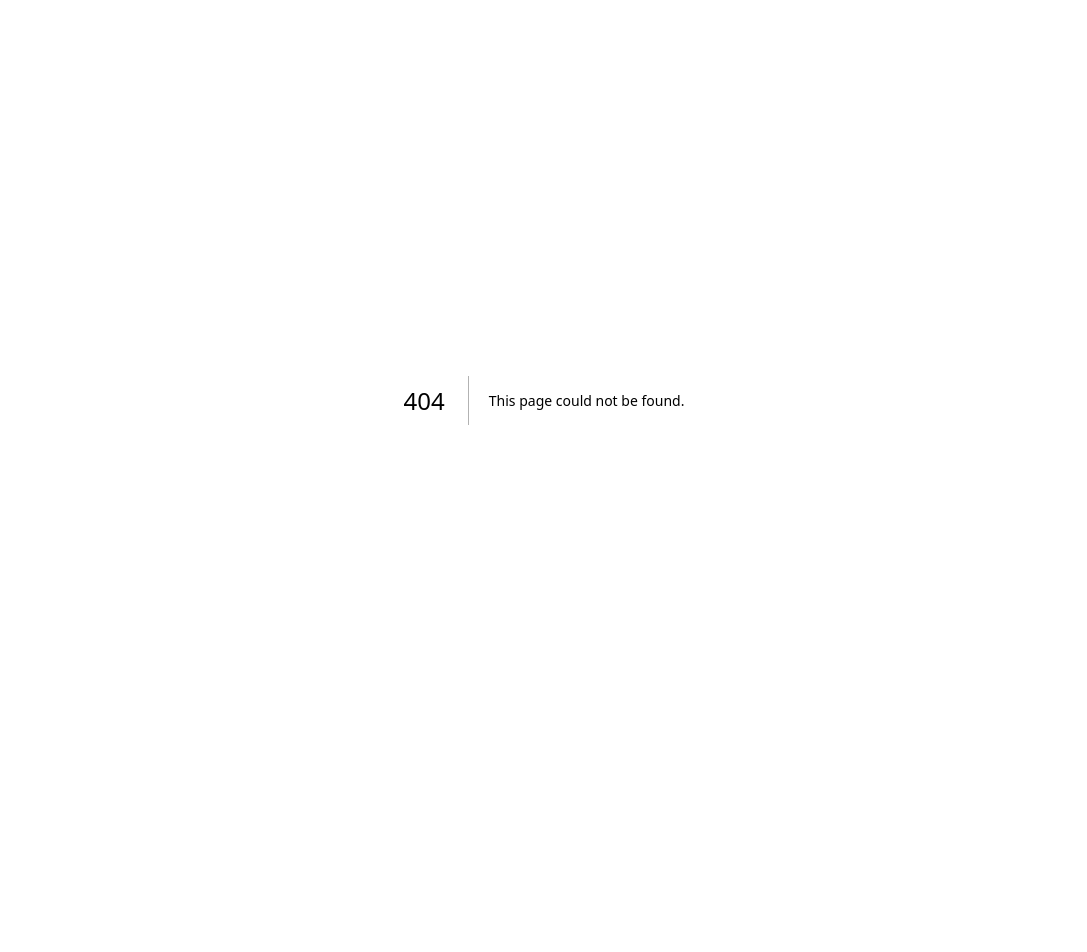
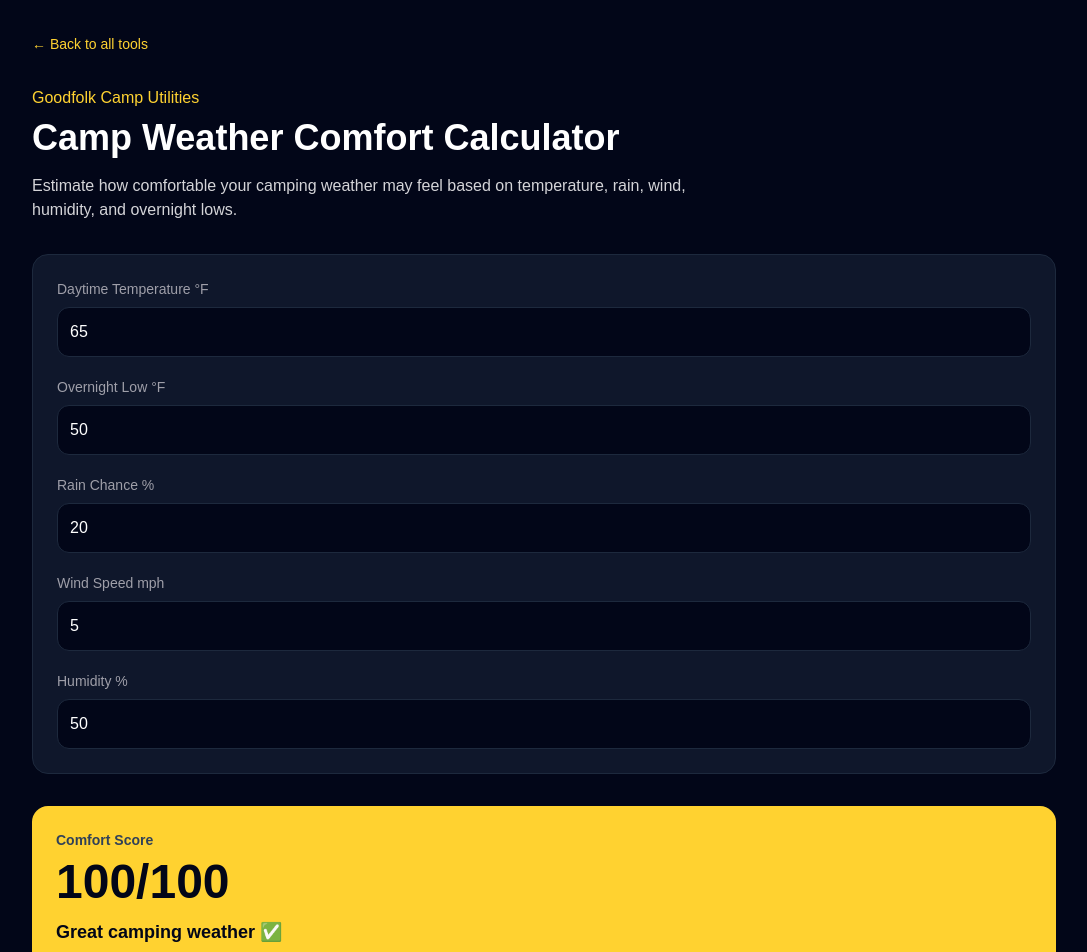
Before and after one commit to GFKolby/GoodfolkUtilities, a Next.js app: page /camp-weather-comfort in a window 1280 px wide. Before the commit this address had no page. Shown: the top 952 px of the page, without its empty margins (96-1183 px from the left). Before the commit the page ends 800 px from the top, so only its background shows below. Built offline with nearby package versions, Linux system fonts and the light colour scheme.

Commit message:
Add camp weather comfort calculator

```diff
--- /dev/null
+++ b/app/camp-weather-comfort/page.tsx
@@ -0,0 +1,167 @@
+"use client";
+
+import { useMemo, useState } from "react";
+import ToolPage from "@/components/ToolPage";
+
+export default function CampWeatherComfort() {
+  const [temperature, setTemperature] = useState(65);
+  const [rainChance, setRainChance] = useState(20);
+  const [windMph, setWindMph] = useState(5);
+  const [humidity, setHumidity] = useState(50);
+  const [nightTemp, setNightTemp] = useState(50);
+
+  const results = useMemo(() => {
+    let score = 100;
+    const notes: string[] = [];
+
+    if (temperature < 45) {
+      score -= 20;
+      notes.push("Cold daytime temps. Bring warm layers.");
+    } else if (temperature > 88) {
+      score -= 20;
+      notes.push("Hot daytime temps. Plan shade, extra water, and lighter activity.");
+    }
+
+    if (nightTemp < 40) {
+      score -= 25;
+      notes.push("Cold overnight temps. Bring a warmer sleep system.");
+    } else if (nightTemp < 50) {
+      score -= 12;
+      notes.push("Cool overnight temps. Pack extra sleep layers.");
+    }
+
+    if (rainChance >= 60) {
+      score -= 25;
+      notes.push("High rain chance. Bring rain gear, dry bags, and a solid shelter setup.");
+    } else if (rainChance >= 30) {
+      score -= 10;
+      notes.push("Some rain risk. Pack a rain jacket and keep gear covered.");
+    }
+
+    if (windMph >= 20) {
+      score -= 20;
+      notes.push("Windy conditions. Stake your shelter well and protect your stove area.");
+    } else if (windMph >= 12) {
+      score -= 10;
+      notes.push("Moderate wind. Bring extra stakes or guy lines if needed.");
+    }
+
+    if (humidity >= 75 && temperature >= 75) {
+      score -= 15;
+      notes.push("Humid and warm. Expect sticky sleep conditions and slower drying gear.");
+    }
+
+    const finalScore = Math.max(0, Math.min(100, score));
+
+    let rating = "Great camping weather ✅";
+
+    if (finalScore < 80) rating = "Pretty good, with a few cautions";
+    if (finalScore < 60) rating = "Manageable, but prepare well";
+    if (finalScore < 40) rating = "Rough conditions ⚠️";
+
+    if (notes.length === 0) {
+      notes.push("Conditions look comfortable. Still pack basic rain and warmth backup.");
+    }
+
+    return {
+      score: finalScore,
+      rating,
+      notes,
+    };
+  }, [temperature, rainChance, windMph, humidity, nightTemp]);
+
+  return (
+    <ToolPage
+      line="Goodfolk Camp Utilities"
+      title="Camp Weather Comfort Calculator"
+      description="Estimate how comfortable your camping weather may feel based on temperature, rain, wind, humidity, and overnight lows."
+    >
+      <div className="grid gap-5 rounded-2xl border border-slate-800 bg-slate-900 p-6">
+        <label>
+          <span className="mb-2 block text-sm text-zinc-400">
+            Daytime Temperature °F
+          </span>
+          <input
+            type="number"
+            value={temperature}
+            onChange={(e) => setTemperature(Number(e.target.value))}
+            className="w-full rounded-xl border border-slate-800 bg-slate-950 p-3 text-white outline-none focus:border-amber-300"
+          />
+        </label>
+
+        <label>
+          <span className="mb-2 block text-sm text-zinc-400">
+            Overnight Low °F
+          </span>
+          <input
+            type="number"
+            value={nightTemp}
+            onChange={(e) => setNightTemp(Number(e.target.value))}
+            className="w-full rounded-xl border border-slate-800 bg-slate-950 p-3 text-white outline-none focus:border-amber-300"
+          />
+        </label>
+
+        <label>
+          <span className="mb-2 block text-sm text-zinc-400">
+            Rain Chance %
+          </span>
+          <input
+            type="number"
+            min="0"
+            max="100"
+            value={rainChance}
+            onChange={(e) => setRainChance(Number(e.target.value))}
+            className="w-full rounded-xl border border-slate-800 bg-slate-950 p-3 text-white outline-none focus:border-amber-300"
+          />
+        </label>
+
+        <label>
+          <span className="mb-2 block text-sm text-zinc-400">
+            Wind Speed mph
+          </span>
+          <input
+            type="number"
+            min="0"
+            value={windMph}
+            onChange={(e) => setWindMph(Number(e.target.value))}
+            className="w-full rounded-xl border border-slate-800 bg-slate-950 p-3 text-white outline-none focus:border-amber-300"
+          />
+        </label>
+
+        <label>
+          <span className="mb-2 block text-sm text-zinc-400">
+            Humidity %
+          </span>
+          <input
+            type="number"
+            min="0"
+            max="100"
+            value={humidity}
+            onChange={(e) => setHumidity(Number(e.target.value))}
+            className="w-full rounded-xl border border-slate-800 bg-slate-950 p-3 text-white outline-none focus:border-amber-300"
+          />
+        </label>
+      </div>
+
+      <div className="mt-8 rounded-2xl bg-amber-300 p-6 text-slate-950">
+        <p className="text-sm font-semibold text-slate-700">
+          Comfort Score
+        </p>
+
+        <p className="mt-2 text-5xl font-bold">{results.score}/100</p>
+
+        <p className="mt-3 text-lg font-semibold">{results.rating}</p>
+
+        <div className="mt-5 space-y-2 text-slate-800">
+          {results.notes.map((note) => (
+            <p key={note}>• {note}</p>
+          ))}
+        </div>
+      </div>
+
+      <p className="mt-6 text-sm text-zinc-500">
+        This is a planning estimate. Always check the local forecast before leaving and pack backup layers like a responsible little trail goblin.
+      </p>
+    </ToolPage>
+  );
+}
--- a/app/page.tsx
+++ b/app/page.tsx
@@ -32,6 +32,12 @@ const tools = [
     description: "Convert text into uppercase, lowercase, title case, kebab-case, snake_case, and camelCase.",
   },
   {
+    name: "Word & Character Counter",
+    href: "/word-character-counter",
+    line: "Office Utilities",
+    description: "Count words, characters, sentences, paragraphs, and estimated reading time.",
+  },
+  {
     name: "Camp Water Planner",
     href: "/camp-water-planner",
     line: "Camp Utilities",
@@ -60,6 +66,12 @@ const tools = [
     href: "/camp-meal-planner",
     line: "Camp Utilities",
     description: "Estimate meals, snacks, and calories for a camping trip.",
+  },
+  {
+    name: "Camp Weather Comfort Calculator",
+    href: "/camp-weather-comfort",
+    line: "Camp Utilities",
+    description: "Estimate camping comfort based on temperature, rain, wind, humidity, and overnight lows.",
   },
 ];
 
--- /dev/null
+++ b/app/word-character-counter/page.tsx
@@ -0,0 +1,106 @@
+"use client";
+
+import { useMemo, useState } from "react";
+import ToolPage from "@/components/ToolPage";
+
+export default function WordCharacterCounter() {
+  const [text, setText] = useState("");
+
+  const stats = useMemo(() => {
+    const trimmed = text.trim();
+
+    const words = trimmed
+      ? trimmed.split(/\s+/).filter(Boolean).length
+      : 0;
+
+    const characters = text.length;
+    const charactersNoSpaces = text.replace(/\s/g, "").length;
+    const sentences = trimmed
+      ? trimmed.split(/[.!?]+/).filter((item) => item.trim().length > 0).length
+      : 0;
+
+    const paragraphs = trimmed
+      ? trimmed.split(/\n+/).filter((item) => item.trim().length > 0).length
+      : 0;
+
+    const readingMinutes = words / 225;
+
+    return {
+      words,
+      characters,
+      charactersNoSpaces,
+      sentences,
+      paragraphs,
+      readingMinutes,
+    };
+  }, [text]);
+
+  const statCards = [
+    { label: "Words", value: stats.words.toLocaleString() },
+    { label: "Characters", value: stats.characters.toLocaleString() },
+    {
+      label: "Characters No Spaces",
+      value: stats.charactersNoSpaces.toLocaleString(),
+    },
+    { label: "Sentences", value: stats.sentences.toLocaleString() },
+    { label: "Paragraphs", value: stats.paragraphs.toLocaleString() },
+    {
+      label: "Reading Time",
+      value:
+        stats.words === 0
+          ? "0 min"
+          : `${Math.max(1, Math.ceil(stats.readingMinutes))} min`,
+    },
+  ];
+
+  return (
+    <ToolPage
+      line="Goodfolk Office Utilities"
+      title="Word & Character Counter"
+      description="Count words, characters, sentences, paragraphs, and estimated reading time."
+    >
+      <div className="grid gap-5 rounded-2xl border border-slate-800 bg-slate-900 p-6">
+        <label>
+          <span className="mb-2 block text-sm text-zinc-400">
+            Text to Count
+          </span>
+
+          <textarea
+            value={text}
+            onChange={(e) => setText(e.target.value)}
+            placeholder="Paste or type your text here..."
+            className="h-64 w-full rounded-xl border border-slate-800 bg-slate-950 p-4 font-mono text-sm text-white outline-none focus:border-amber-300"
+          />
+        </label>
+
+        <button
+          onClick={() => setText("")}
+          disabled={!text}
+          className="w-fit rounded-xl bg-amber-300 px-5 py-3 font-semibold text-slate-950 transition hover:bg-amber-200 disabled:opacity-50"
+        >
+          Clear Text
+        </button>
+      </div>
+
+      <div className="mt-8 grid gap-4 sm:grid-cols-2 lg:grid-cols-3">
+        {statCards.map((stat) => (
+          <div
+            key={stat.label}
+            className="rounded-2xl bg-amber-300 p-6 text-slate-950"
+          >
+            <p className="text-sm font-semibold text-slate-700">
+              {stat.label}
+            </p>
+
+            <p className="mt-2 text-4xl font-bold">{stat.value}</p>
+          </div>
+        ))}
+      </div>
+
+      <p className="mt-6 text-sm text-zinc-500">
+        Handy for assignments, emails, social posts, meta descriptions, form limits,
+        and tiny writing goblin math.
+      </p>
+    </ToolPage>
+  );
+}
```
